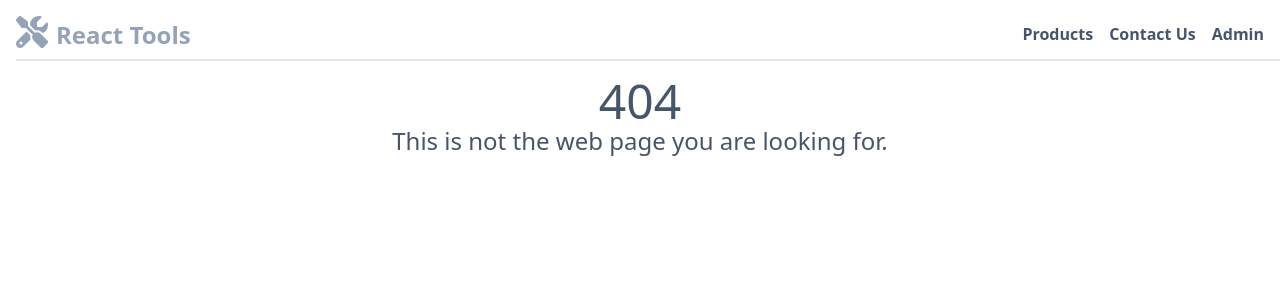
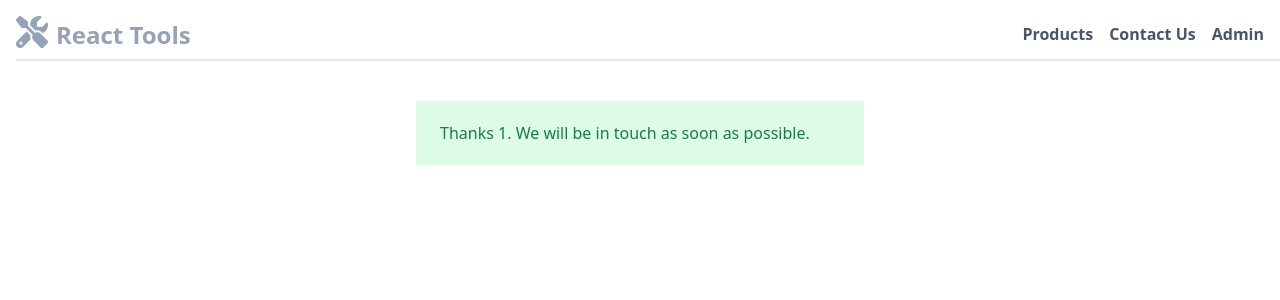
Before and after one commit to farooq-teqniqly/oreilly-learn-react, a React (Create React App) app: page /thank-you/1 in a window 1280 px wide. Before the commit this address had no page. Shown: the top 300 px of the page. Built offline with nearby package versions, Linux system fonts and the light colour scheme.

Commit message:
Contacts page - use React router form

```diff
--- a/src/Routes.tsx
+++ b/src/Routes.tsx
@@ -4,7 +4,8 @@ import App from "./App";
 import HomePage from "./pages/HomePage";
 import ProductsPage from "./pages/ProductsPage";
 import NotFoundErrorPage from "./pages/NotFoundErrorPage";
-import ContactPage from "./pages/ContactPage";
+import ContactPage, { contactPageAction } from "./pages/ContactPage";
+import ThankYouPage from "./pages/ThankYouPage";
 
 const AdminPage = lazy(() => import("./pages/AdminPage"));
 
@@ -28,6 +29,11 @@ const router = createBrowserRouter([
       {
         path: "contact",
         element: <ContactPage></ContactPage>,
+        action: contactPageAction,
+      },
+      {
+        path: "/thank-you/:name",
+        element: <ThankYouPage></ThankYouPage>,
       },
       {
         path: "products",
--- a/src/pages/ContactPage.tsx
+++ b/src/pages/ContactPage.tsx
@@ -1,4 +1,5 @@
-import React, { FormEvent } from "react";
+import React from "react";
+import { Form, ActionFunctionArgs, redirect } from "react-router-dom";
 
 interface Contact {
   name: string;
@@ -10,10 +11,8 @@ interface Contact {
 const fieldStyle = "flex flex-col mb-2";
 const redAsterisk = <span className="text-red-400 font-bold">*</span>;
 
-function ContactPage() {
-  const handleSubmit = (e: FormEvent<HTMLFormElement>) => {
-    e.preventDefault();
-    const formData = new FormData(e.currentTarget);
+export async function contactPageAction({ request }: ActionFunctionArgs) {
+  const formData = await request.formData();
 
   const contact = {
     name: formData.get("name"),
@@ -23,8 +22,11 @@ function ContactPage() {
   } as Contact;
 
   console.log("Contact information submitted.", contact);
-  };
 
+  return redirect(`/thank-you/${formData.get("name")}`);
+}
+
+function ContactPage() {
   return (
     <div className="flex flex-col py-10 max-w-md mx-auto">
       <h2 className="text-3xl font-bold underline mb-3">Contact Us</h2>
@@ -32,7 +34,7 @@ function ContactPage() {
         Enter your contact information and we'll get back to you as soon as we can.
       </p>
       <p>Fields marked with a red asterisk ({redAsterisk}) are required.</p>
-      <form onSubmit={handleSubmit} className="pt-4">
+      <Form method="post" className="pt-4">
         <div className={fieldStyle}>
           <label htmlFor="name">Your name {redAsterisk}</label>
           <input type="text" id="name" name="name" />
@@ -59,7 +61,7 @@ function ContactPage() {
             Submit
           </button>
         </div>
-      </form>
+      </Form>
     </div>
   );
 }
--- /dev/null
+++ b/src/pages/ThankYouPage.tsx
@@ -0,0 +1,16 @@
+import React from "react";
+import { useParams } from "react-router-dom";
+
+function ThankYouPage() {
+  const { name } = useParams<{ name: string }>();
+
+  return (
+    <div className="flex flex-col py-10 max-w-md mx-auto">
+      <div role="alert" className="bg-green-100 py-5 px-6 text-base text-green-700">
+        Thanks {name}. We will be in touch as soon as possible.
+      </div>
+    </div>
+  );
+}
+
+export default ThankYouPage;
```
Lines whose indentation alone changed are shown as unchanged.
